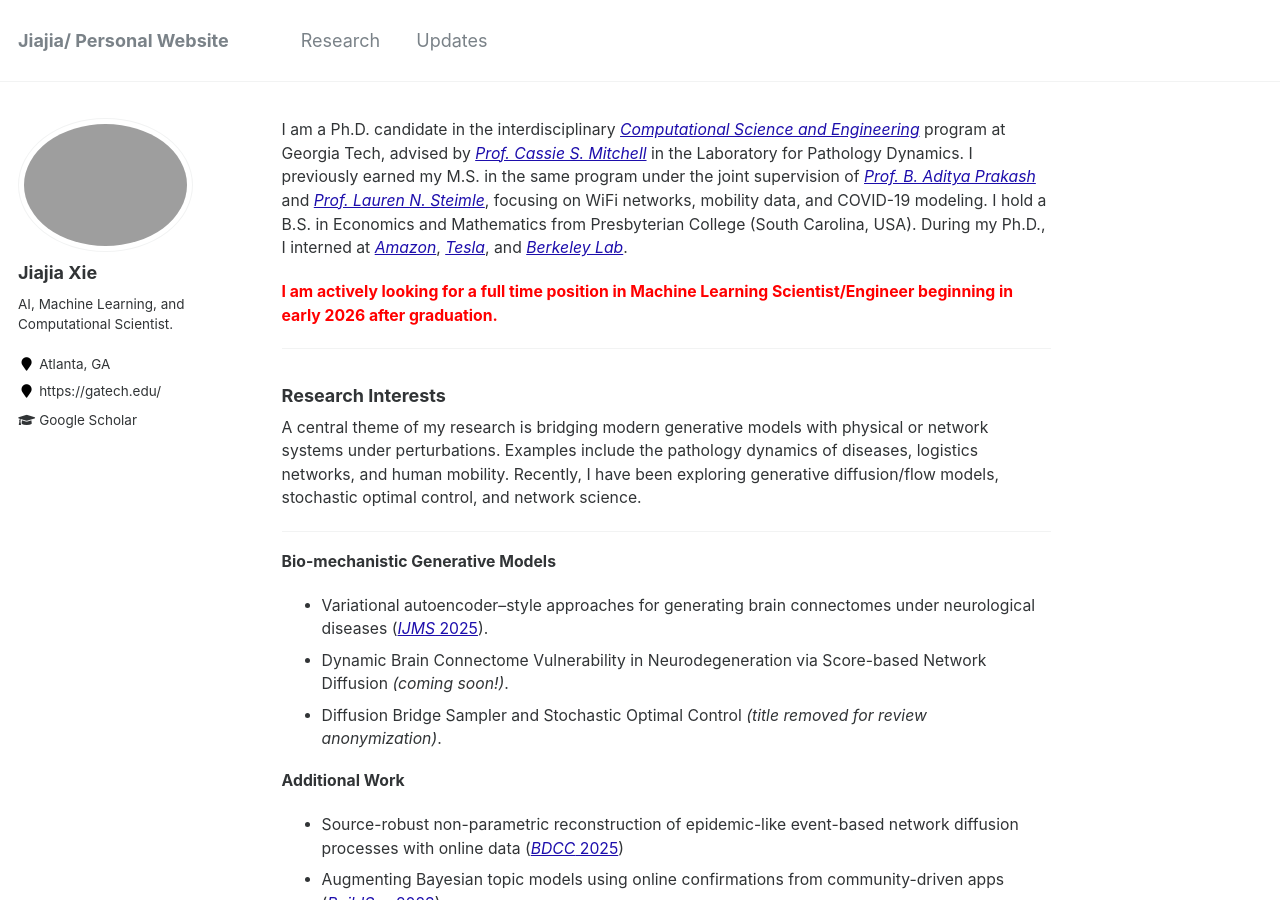
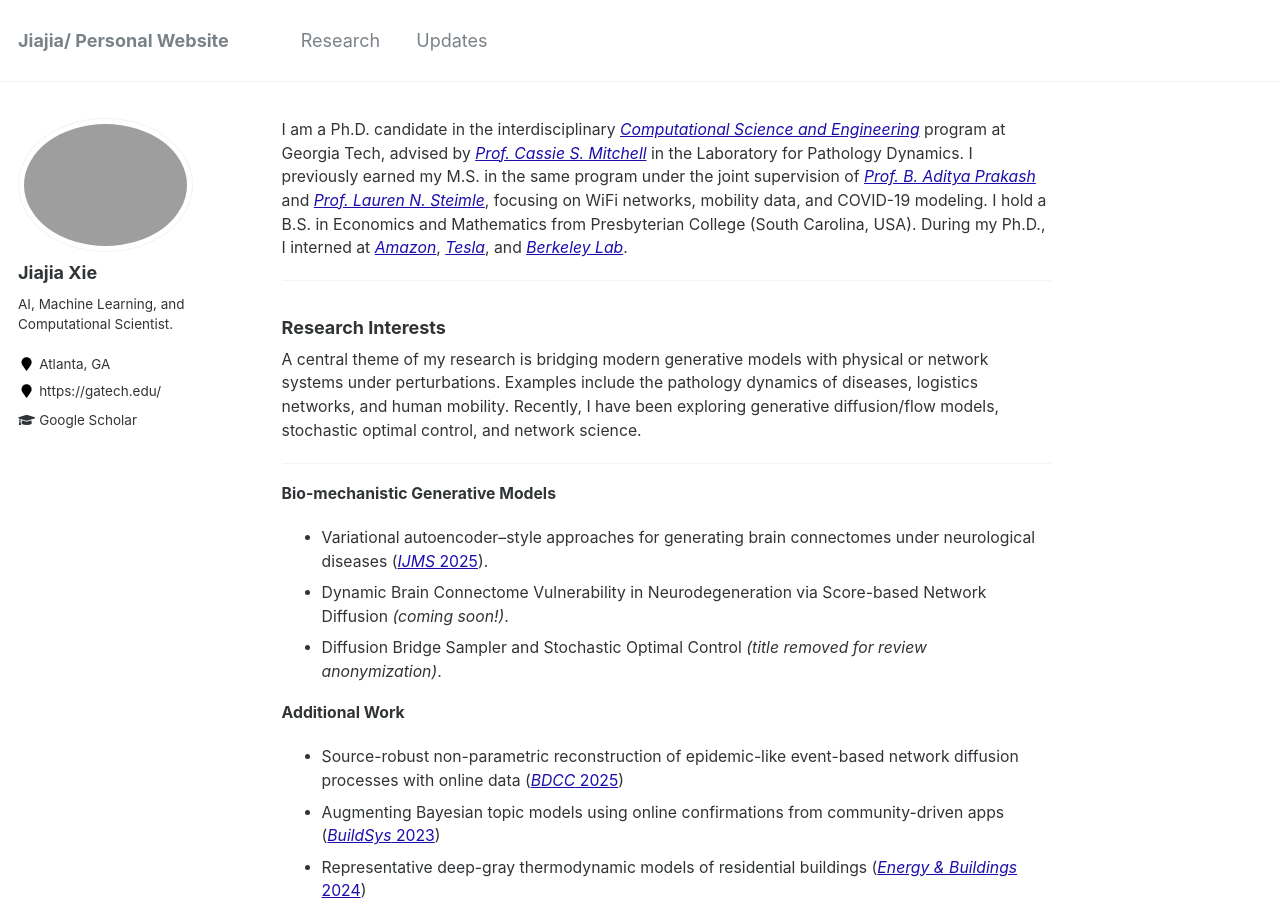
Before and after one commit to jxie1997/jxie1997.github.io, a Jekyll site: the page built from _pages/about.md, in a window 1280 px wide and 900 px high. Built offline with Jekyll 4.4.1, drawn with Linux system fonts in a browser that asks for light colours.

Commit message:
Update about.md, remove job searching

```diff
--- a/_pages/about.md
+++ b/_pages/about.md
@@ -8,9 +8,6 @@ redirect_from:
 ---
 
 I am a Ph.D. candidate in the interdisciplinary *[Computational Science and Engineering](https://cse.gatech.edu/)* program at Georgia Tech, advised by *[Prof. Cassie S. Mitchell](https://bme.gatech.edu/bme/faculty/Cassie-S.-Mitchell)* in the Laboratory for Pathology Dynamics. I previously earned my M.S. in the same program under the joint supervision of *[Prof. B. Aditya Prakash](https://faculty.cc.gatech.edu/~badityap/)* and *[Prof. Lauren N. Steimle](https://sites.gatech.edu/steimle/)*, focusing on WiFi networks, mobility data, and COVID-19 modeling. I hold a B.S. in Economics and Mathematics from Presbyterian College (South Carolina, USA). During my Ph.D., I interned at *[Amazon](https://www.amazon.science/)*, *[Tesla](https://tesla.com/)*, and *[Berkeley Lab](https://www.lbl.gov/)*.
-
-<span style="color:red; font-weight:bold;">I am actively looking for a full time position in Machine Learning Scientist/Engineer beginning in early 2026 after graduation.</span>
-
 
 ---
 
```
